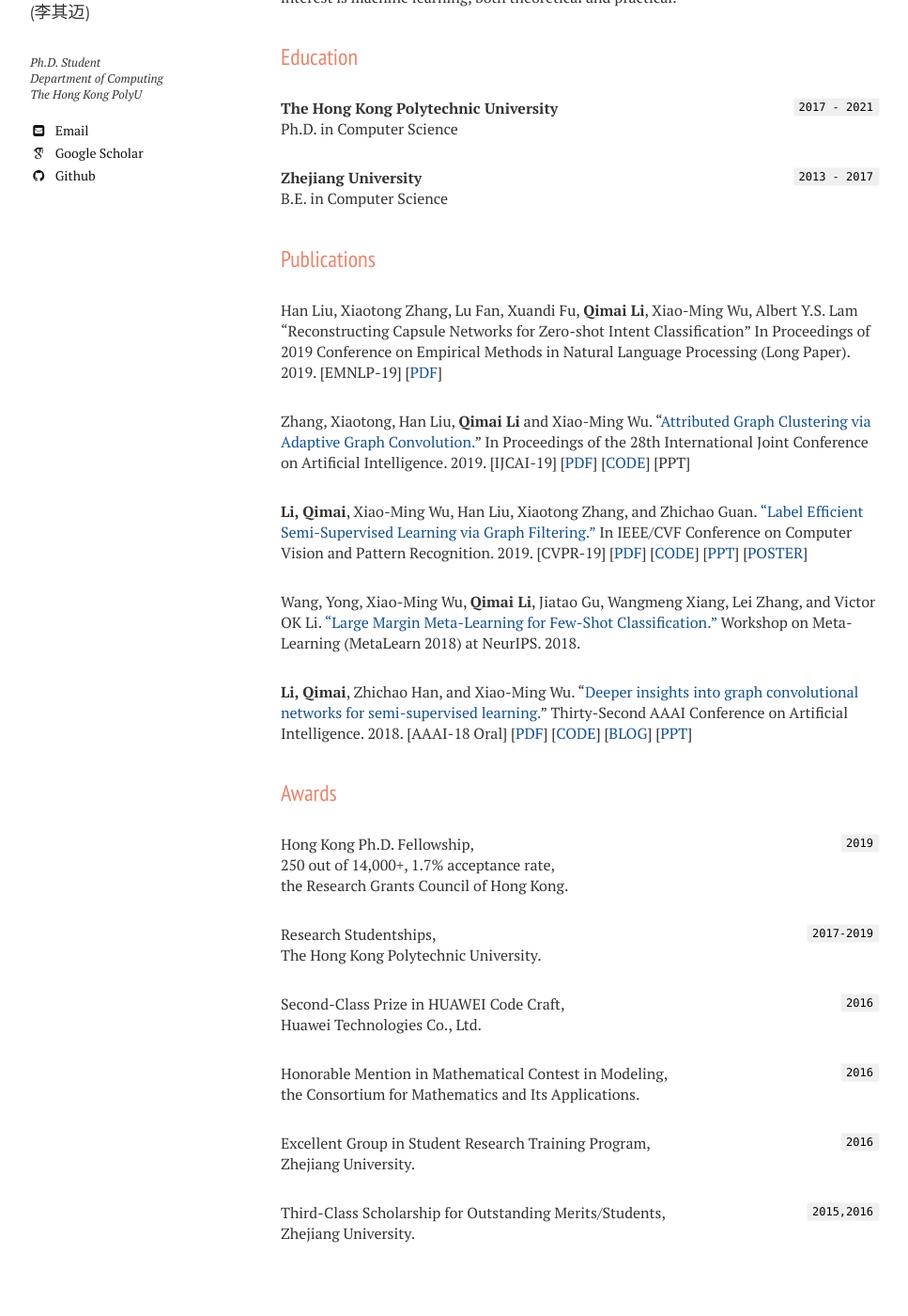
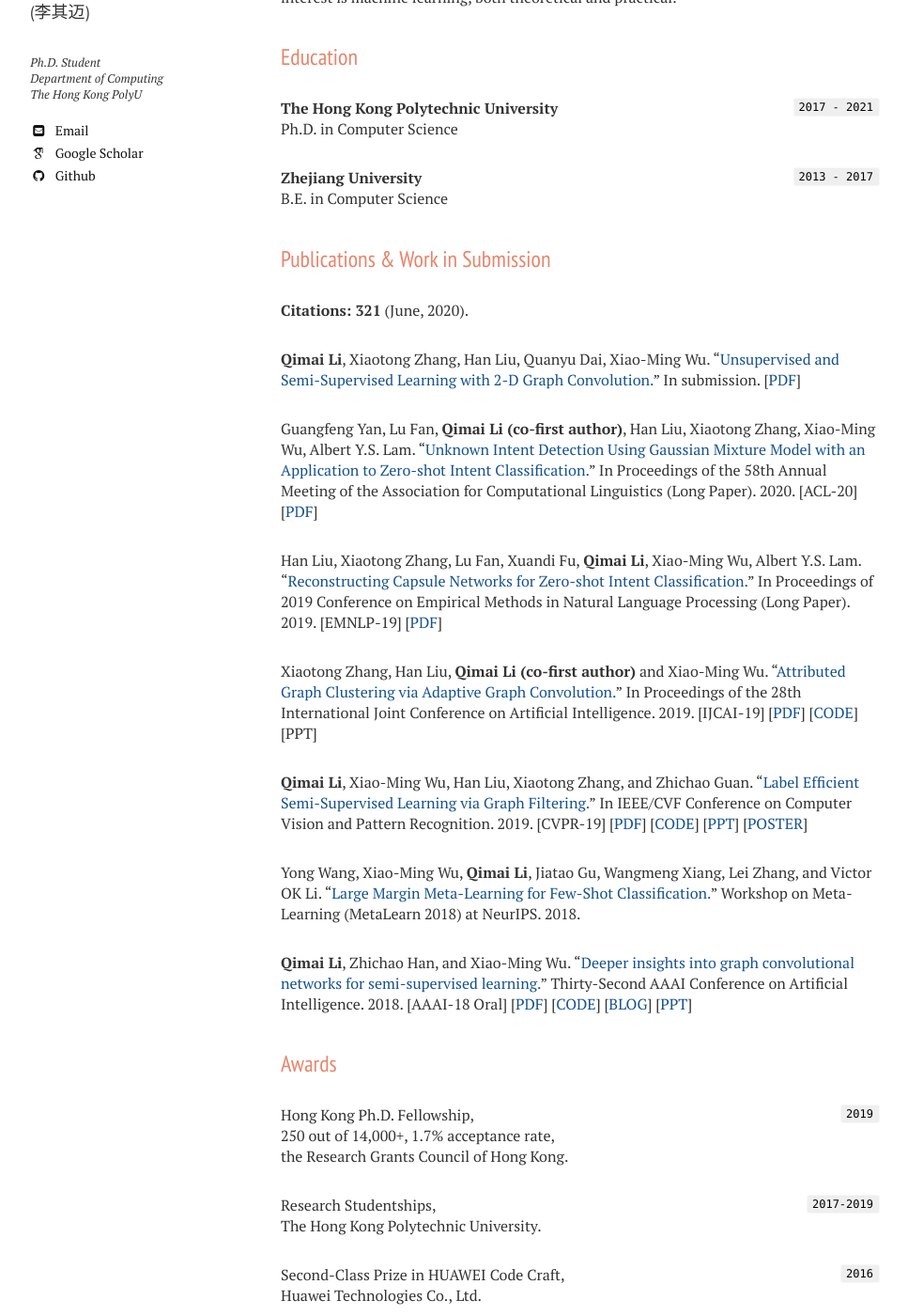
Before and after one commit to liqimai/liqimai.github.io, a Jekyll site: the page built from resume.md, in a window 1280 px wide and 1400 px high, scrolled down 363 px. Shown: the whole window at 94% size, without its empty margins (21-988 px from the left). Built offline with Jekyll 4.4.1, drawn with Linux system fonts in a browser that asks for light colours; nearby versions of some CDN libraries; some web fonts are replaced; our own code applies the rules of GitHub Pages for plain Markdown files; some of the changed text lies outside the part shown.

Commit message:
Update in June, 2020

```diff
--- a/publication_list.md
+++ b/publication_list.md
@@ -1,22 +1,30 @@
-## Publications
-Han Liu, Xiaotong Zhang, Lu Fan, Xuandi Fu, **Qimai Li**, Xiao-Ming Wu, Albert Y.S. Lam
-"Reconstructing Capsule Networks for Zero-shot Intent Classification" In Proceedings of 2019 Conference on Empirical Methods in Natural Language Processing (Long Paper). 2019. [EMNLP-19]
+## Publications & Work in Submission
+**Citations: 321** (June, 2020).
+
+**Qimai Li**, Xiaotong Zhang, Han Liu, Quanyu Dai, Xiao-Ming Wu. "[Unsupervised and Semi-Supervised Learning with 2-D Graph Convolution.](https://arxiv.org/abs/1909.12038)" In submission.
+\[[PDF](https://arxiv.org/pdf/1909.12038.pdf)\]
+
+Guangfeng Yan, Lu Fan, **Qimai Li (co-first author)**, Han Liu, Xiaotong Zhang, Xiao-Ming Wu, Albert Y.S. Lam. "[Unknown Intent Detection Using Gaussian Mixture Model with an Application to Zero-shot Intent Classification.](https://www.aclweb.org/anthology/2020.acl-main.99/)" In Proceedings of the 58th Annual Meeting of the Association for Computational Linguistics (Long Paper). 2020. [ACL-20]
+\[[PDF](https://www.aclweb.org/anthology/2020.acl-main.99.pdf)\]
+
+Han Liu, Xiaotong Zhang, Lu Fan, Xuandi Fu, **Qimai Li**, Xiao-Ming Wu, Albert Y.S. Lam.
+"[Reconstructing Capsule Networks for Zero-shot Intent Classification.](https://www.aclweb.org/anthology/D19-1486/)" In Proceedings of 2019 Conference on Empirical Methods in Natural Language Processing (Long Paper). 2019. [EMNLP-19]
 \[[PDF](http://www4.comp.polyu.edu.hk/~csxmwu/papers/EMNLP-2019-ReCapsNet.pdf)\]
 
-Zhang, Xiaotong, Han Liu, **Qimai Li** and Xiao-Ming Wu. "[Attributed Graph Clustering via Adaptive Graph Convolution.](https://arxiv.org/abs/1906.01210)" In Proceedings of the 28th International Joint Conference on Artificial Intelligence. 2019. [IJCAI-19]
+Xiaotong Zhang, Han Liu, **Qimai Li (co-first author)** and Xiao-Ming Wu. "[Attributed Graph Clustering via Adaptive Graph Convolution.](https://arxiv.org/abs/1906.01210)" In Proceedings of the 28th International Joint Conference on Artificial Intelligence. 2019. [IJCAI-19]
 \[[PDF](https://arxiv.org/pdf/1906.01210.pdf)\]
 \[[CODE](https://github.com/karenlatong/AGC-master)\]
 \[PPT\]
 
-**Li, Qimai**, Xiao-Ming Wu, Han Liu, Xiaotong Zhang, and Zhichao Guan. ["Label Efficient Semi-Supervised Learning via Graph Filtering."](https://arxiv.org/abs/1901.09993) In IEEE/CVF Conference on Computer Vision and Pattern Recognition. 2019. [CVPR-19]
+**Qimai Li**, Xiao-Ming Wu, Han Liu, Xiaotong Zhang, and Zhichao Guan. "[Label Efficient Semi-Supervised Learning via Graph Filtering.](https://arxiv.org/abs/1901.09993)" In IEEE/CVF Conference on Computer Vision and Pattern Recognition. 2019. [CVPR-19]
 \[[PDF](https://arxiv.org/pdf/1901.09993.pdf)\]
 \[[CODE](https://github.com/liqimai/Efficient-SSL)\]
 \[[PPT](/miscellaneous/Label_Efficient_Semi-Supervised_Learning_via Graph_Filtering.pdf)\]
 \[[POSTER](/miscellaneous/cvpr19_poster.pdf)\]
 
-Wang, Yong, Xiao-Ming Wu, **Qimai Li**, Jiatao Gu, Wangmeng Xiang, Lei Zhang, and Victor OK Li. ["Large Margin Meta-Learning for Few-Shot Classification."](http://metalearning.ml/2018/papers/metalearn2018_paper11.pdf) Workshop on Meta-Learning (MetaLearn 2018) at NeurIPS. 2018.
+Yong Wang, Xiao-Ming Wu, **Qimai Li**, Jiatao Gu, Wangmeng Xiang, Lei Zhang, and Victor OK Li. "[Large Margin Meta-Learning for Few-Shot Classification.](http://metalearning.ml/2018/papers/metalearn2018_paper11.pdf)" Workshop on Meta-Learning (MetaLearn 2018) at NeurIPS. 2018.
 
-**Li, Qimai**, Zhichao Han, and Xiao-Ming Wu. "[Deeper insights into graph convolutional networks for semi-supervised learning.](https://arxiv.org/abs/1801.07606)" Thirty-Second AAAI Conference on Artificial Intelligence. 2018.
+**Qimai Li**, Zhichao Han, and Xiao-Ming Wu. "[Deeper insights into graph convolutional networks for semi-supervised learning.](https://arxiv.org/abs/1801.07606)" Thirty-Second AAAI Conference on Artificial Intelligence. 2018.
 \[AAAI-18 Oral\]
 \[[PDF](https://arxiv.org/pdf/1801.07606.pdf)\]
 \[[CODE](https://github.com/liqimai/gcn/tree/AAAI-18/)\]
```
Also changed, not shown: index.md (+17 -7 lines), resume.md (+1 -1 lines).
